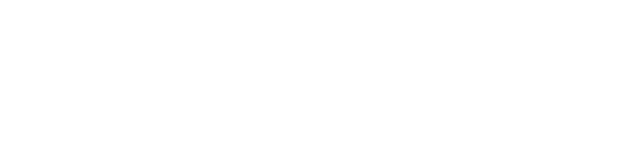
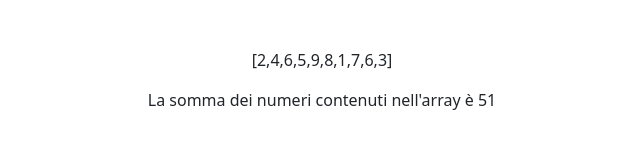
Before and after one commit to Davidepetrillo/js-jsnacks, a plain HTML site: page jsnack8/index.html in a window 1280 px wide. Shown: the whole page, without its empty margins (318-958 px from the left). Drawn offline with nearby package versions, Linux system fonts and the light colour scheme.

Commit message:
commit 10 - terminato esercizio 8

```diff
--- a/jsnack8/index.html
+++ b/jsnack8/index.html
@@ -15,6 +15,7 @@
    <div class="row">
        <div class="col">
         <p id="primaRiga" class="text-center"></p>
+        <p id="secondaRiga" class="text-center"></p>
        </div>
    </div>
 </div>
--- a/jsnack8/script.js
+++ b/jsnack8/script.js
@@ -0,0 +1,14 @@
+let arrayDiNumeri = [2,4,6,5,9,8,1,7,6,3 ];
+document.getElementById("primaRiga").innerHTML = `[${arrayDiNumeri}]`;
+
+sommaNumeri();
+
+function sommaNumeri (){
+
+    let somma = 0;
+    for (let i = 0; i < arrayDiNumeri.length; i++) {
+        somma += arrayDiNumeri[i];
+    }
+    document.getElementById("secondaRiga").innerHTML = `La somma dei numeri contenuti nell'array è ${somma}`;
+    //console.log(somma);
+}
```
